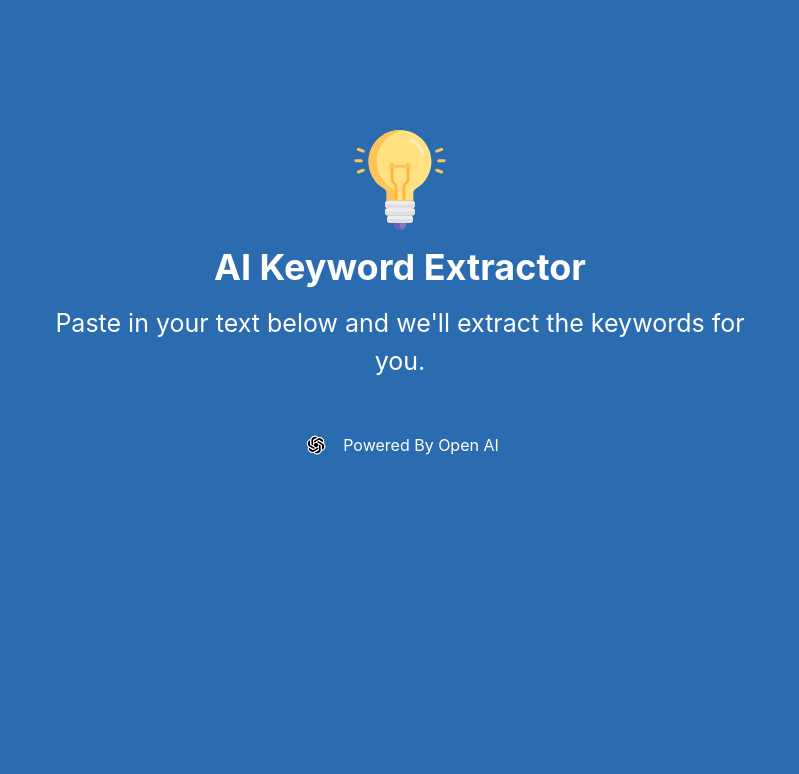
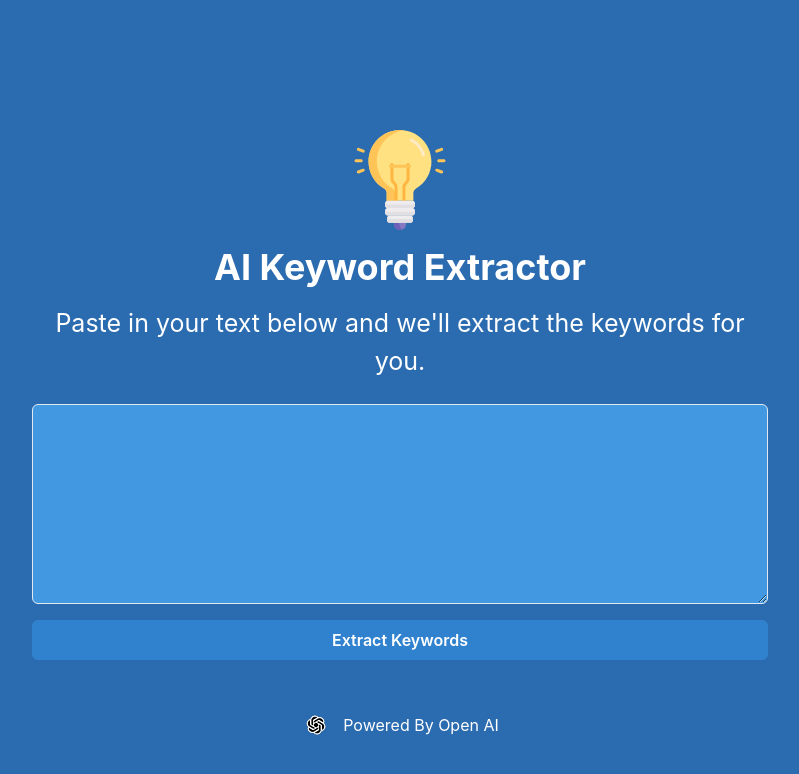
Before and after one commit to akashsagar2805/ai-keyword-extractor, a React app: page / in a window 1280 px wide. Shown: the top 774 px of the page, without its empty margins (240-1039 px from the left). Built offline with nearby package versions, Linux system fonts and the light colour scheme; the HTML template or start-up script is replaced by a standard one.

Commit message:
added text input component

```diff
--- a/src/App.jsx
+++ b/src/App.jsx
@@ -1,13 +1,14 @@
 import { Container, Box } from '@chakra-ui/react';
 import Header from './components/Header';
 import Footer from './components/Footer';
-
+import TextInput from './components/TextInput';
 
 const App = () => {
   return (
     <Box bg='blue.600' color='white' height='100vh' paddingTop={130}>
       <Container maxW='3xl' centerContent>
         <Header />
+        <TextInput />
         <Footer />
       </Container>
     </Box>
--- /dev/null
+++ b/src/components/TextInput.jsx
@@ -0,0 +1,37 @@
+import { useState } from 'react';
+import { Button, Textarea } from '@chakra-ui/react';
+import { useToast } from '@chakra-ui/react';
+
+const TextInput = () => {
+    const [text, setText] = useState('');
+
+    const submitText = () => {
+      console.log('submit');
+    };
+
+    return (
+      <>
+        <Textarea
+          bg='blue.400'
+          padding={4}
+          marginTop={6}
+          height={200}
+          color='white'
+          value={text}
+          onChange={(e) => setText(e.target.value)}
+        />
+
+        <Button
+          bg='blue.500'
+          color='white'
+          marginTop={4}
+          width='100%'
+          _hover={{ bg: 'blue.700' }}
+          onClick={submitText}
+        >
+          Extract Keywords
+        </Button>
+      </>
+    );
+  };
+  export default TextInput;
```
